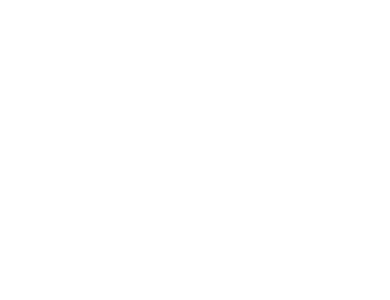
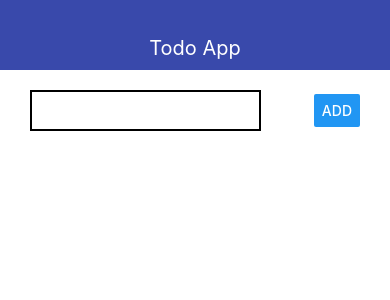
Before and after one commit to itsmeshusha/ReactNativeTodolist, a React Native app: screen / in a window 390 px wide. Shown: the top 300 px of the page. Built offline with nearby package versions, Linux system fonts and the light colour scheme.

Commit message:
Add Navbar and AddTodo components

```diff
--- a/App.js
+++ b/App.js
@@ -1,10 +1,16 @@
-import { StatusBar } from 'expo-status-bar';
+import {StatusBar} from 'expo-status-bar';
 import React from 'react';
-import { StyleSheet, Text, View } from 'react-native';
+import {StyleSheet, Text, View} from 'react-native';
+import {Navbar} from './src/components/Navbar'
+import {AddTodo} from "./src/components/AddTodo";
 
 export default function App() {
     return (
+        <View>
+            <Navbar title={"Todo App"}/>
             <View style={styles.container}>
+                <AddTodo/>
+            </View>
 
         </View>
     );
@@ -12,6 +18,7 @@
 
 const styles = StyleSheet.create({
     container: {
-
+        paddingHorizontal: 30,
+        paddingVertical: 20
     },
 });
--- /dev/null
+++ b/src/components/AddTodo.js
@@ -0,0 +1,26 @@
+import React from 'react'
+import { StyleSheet, View, TextInput, Button } from 'react-native'
+
+export const AddTodo = () => {
+    return (
+        <View style={styles.block}>
+            <TextInput style={styles.input} />
+            <Button title={"Add"} />
+        </View>
+    )
+}
+
+const styles = StyleSheet.create({
+    block: {
+        flexDirection: 'row',
+        justifyContent: 'space-between',
+        alignItems: 'center'
+    },
+    input: {
+        width: '70%',
+        padding: 10,
+        borderStyle: 'solid',
+        borderWidth: 2,
+        borderColor: '#000'
+    }
+})
--- /dev/null
+++ b/src/components/Navbar.js
@@ -0,0 +1,25 @@
+import React from 'react'
+import { StyleSheet, Text, View } from 'react-native';
+
+export const  Navbar = (props) => {
+    return (
+        <View style={styles.navbar}>
+            <Text style={styles.text}>{props.title}</Text>
+        </View>
+    )
+}
+
+const styles = StyleSheet.create({
+    navbar: {
+        height: 70,
+        alignItems: 'center',
+        justifyContent: 'flex-end',
+        backgroundColor: '#3949ab',
+        paddingBottom: 10
+
+    },
+    text: {
+        color: 'white',
+        fontSize: 20
+    }
+})
```
Lines whose indentation alone changed are shown as unchanged.
